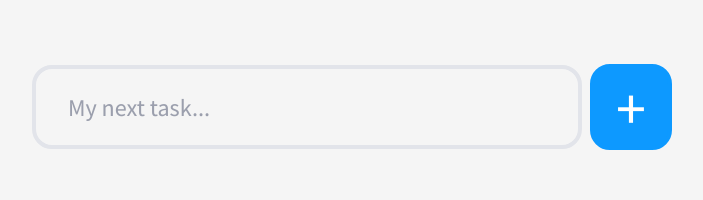
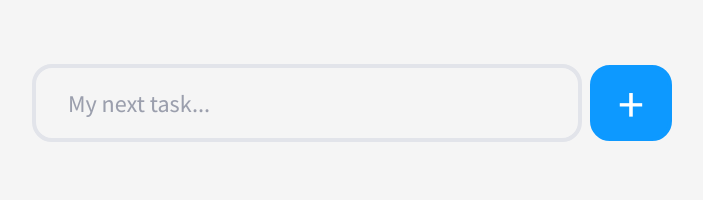
Before and after one commit to sigalitam/another-todo-list, a Next.js app: page / in a window 1280 px wide. Shown: the top 200 px of the page, without its empty margins (288-991 px from the left). Built offline with nearby package versions, Linux system fonts and the light colour scheme.

Commit message:
change style

```diff
--- a/src/styles/Home.module.css
+++ b/src/styles/Home.module.css
@@ -8,12 +8,14 @@
   font-family: "Assistant", sans-serif;
   color: #090f24;
   /* direction: rtl; */
+  height: 100vh;
 }
 
 .addTask {
   display: flex;
   gap: 8px;
   width: 50%;
+  min-width: 500px;
   align-items: center;
   margin-bottom: 2rem;
 }
@@ -23,7 +25,7 @@
   font-size: 24px;
   border-radius: 20px;
   width: calc(100% - 40px);
-  padding: 1.4rem 2rem;
+  padding: 1.2rem 2rem;
   background-color: transparent;
   font-family: "Assistant", sans-serif;
   color: #090f24;
@@ -38,7 +40,7 @@
   background-color: #0d99ff;
   border-radius: 20px;
   box-shadow: none;
-  font-size: 60px;
+  font-size: 52px;
   cursor: pointer;
   font-family: "Assistant", sans-serif;
   width: 90px;
@@ -51,6 +53,7 @@
 
 .tasksList {
   width: 50%;
+  min-width: 500px;
 }
 
 .tasksList li {
```
